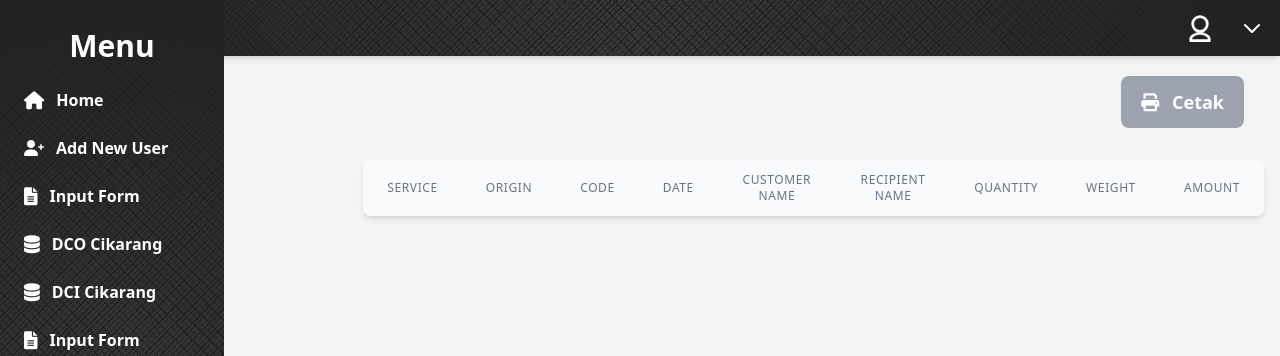
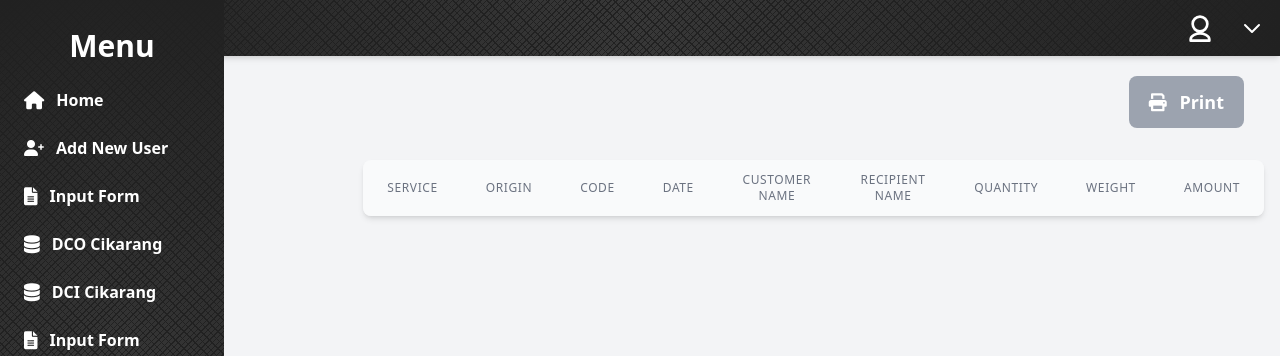
Before and after one commit to Zaidaan31/PKL, a PHP site: page /data_dci_bgr.php in a window 1280 px wide. Shown: the top 356 px of the page. Run offline with PHP 8.4, Linux system fonts and the light colour scheme; the visitor is signed in with stand-in values (Sample User, id 1); data that the repository does not hold is empty; some libraries are stand-ins or nearby versions.

Commit message:
new small update

```diff
--- a/data_dci_bgr.php
+++ b/data_dci_bgr.php
@@ -126,7 +126,7 @@ if ($total_results > 0) {
                 <a href="cetak_dci_bgr.php"
                     class="bg-gray-400 text-white my-3 mx-5 px-4 py-2 text-sm tex rounded-lg hover:opacity-75 lg:py-3 lg:px-5 lg:text-lg  transition duration-300">
                     <i class="fas fa-print mr-2"></i>
-                    <span class="font-bold">Cetak</span>
+                    <span class="font-bold">Print</span>
                 </a>
             </div>
             <div class="bg-white shadow-md rounded-lg scrollbar-custom overflow-x-auto">
--- a/data_dci_bks.php
+++ b/data_dci_bks.php
@@ -126,7 +126,7 @@ if ($total_results > 0) {
                 <a href="cetak_dci_bks.php"
                     class="bg-gray-400 text-white my-3 mx-5 px-4 py-2 text-sm tex rounded-lg hover:opacity-75 lg:py-3 lg:px-5 lg:text-lg  transition duration-300">
                     <i class="fas fa-print mr-2"></i>
-                    <span class="font-bold">Cetak</span>
+                    <span class="font-bold">Print</span>
                 </a>
             </div>
             <div class="bg-white shadow-md rounded-lg scrollbar-custom overflow-x-auto">
--- a/data_dci_ckr.php
+++ b/data_dci_ckr.php
@@ -126,7 +126,7 @@ if ($total_results > 0) {
                 <a href="cetak_dci_ckr.php"
                     class="bg-gray-400 text-white my-3 mx-5 px-4 py-2 text-sm tex rounded-lg hover:opacity-75 lg:py-3 lg:px-5 lg:text-lg  transition duration-300">
                     <i class="fas fa-print mr-2"></i>
-                    <span class="font-bold">Cetak</span>
+                    <span class="font-bold">Print</span>
                 </a>
             </div>
             <div class="bg-white shadow-md rounded-lg scrollbar-custom overflow-x-auto">
--- a/data_dci_dpk.php
+++ b/data_dci_dpk.php
@@ -126,7 +126,7 @@ if ($total_results > 0) {
                 <a href="cetak_dci_dpk.php"
                     class="bg-gray-400 text-white my-3 mx-5 px-4 py-2 text-sm tex rounded-lg hover:opacity-75 lg:py-3 lg:px-5 lg:text-lg  transition duration-300">
                     <i class="fas fa-print mr-2"></i>
-                    <span class="font-bold">Cetak</span>
+                    <span class="font-bold">Print</span>
                 </a>
             </div>
             <div class="bg-white shadow-md rounded-lg scrollbar-custom overflow-x-auto">
--- a/data_dci_jkt.php
+++ b/data_dci_jkt.php
@@ -126,7 +126,7 @@ if ($total_results > 0) {
                 <a href="cetak_dci_jkt.php"
                     class="bg-gray-400 text-white my-3 mx-5 px-4 py-2 text-sm tex rounded-lg hover:opacity-75 lg:py-3 lg:px-5 lg:text-lg  transition duration-300">
                     <i class="fas fa-print mr-2"></i>
-                    <span class="font-bold">Cetak</span>
+                    <span class="font-bold">Print</span>
                 </a>
             </div>
             <div class="bg-white shadow-md rounded-lg scrollbar-custom overflow-x-auto">
--- a/data_dci_tgr.php
+++ b/data_dci_tgr.php
@@ -126,7 +126,7 @@ if ($total_results > 0) {
                 <a href="cetak_dci_tgr.php"
                     class="bg-gray-400 text-white my-3 mx-5 px-4 py-2 text-sm tex rounded-lg hover:opacity-75 lg:py-3 lg:px-5 lg:text-lg  transition duration-300">
                     <i class="fas fa-print mr-2"></i>
-                    <span class="font-bold">Cetak</span>
+                    <span class="font-bold">Print</span>
                 </a>
             </div>
             <div class="bg-white shadow-md rounded-lg scrollbar-custom overflow-x-auto">
--- a/data_dco_bgr.php
+++ b/data_dco_bgr.php
@@ -115,7 +115,7 @@ if ($total_results > 0) {
                 <a href="cetak_dco_bgr.php"
                     class="bg-gray-400 text-white my-3 mx-5 px-4 py-2 text-sm tex rounded-lg hover:opacity-75 lg:py-3 lg:px-5 lg:text-lg  transition duration-300">
                     <i class="fas fa-print mr-2"></i>
-                    <span class="font-bold">Cetak</span>
+                    <span class="font-bold">Print</span>
                 </a>
             </div>
             <div class="bg-white shadow-md rounded-lg scrollbar-custom overflow-x-auto">
--- a/data_dco_bks.php
+++ b/data_dco_bks.php
@@ -115,7 +115,7 @@ if ($total_results > 0) {
                 <a href="cetak_dco_bks.php"
                     class="bg-gray-400 text-white my-3 mx-5 px-4 py-2 text-sm tex rounded-lg hover:opacity-75 lg:py-3 lg:px-5 lg:text-lg  transition duration-300">
                     <i class="fas fa-print mr-2"></i>
-                    <span class="font-bold">Cetak</span>
+                    <span class="font-bold">Print</span>
                 </a>
             </div>
             <div class="bg-white shadow-md rounded-lg scrollbar-custom overflow-x-auto">
--- a/data_dco_ckr.php
+++ b/data_dco_ckr.php
@@ -116,7 +116,7 @@ if ($total_results > 0) {
                 <a href="cetak_dco_ckr.php"
                     class="bg-gray-400 text-white my-3 mx-5 px-4 py-2 text-sm tex rounded-lg hover:opacity-75 lg:py-3 lg:px-5 lg:text-lg  transition duration-300">
                     <i class="fas fa-print mr-2"></i>
-                    <span class="font-bold">Cetak</span>
+                    <span class="font-bold">Print</span>
                 </a>
             </div>
             <div class="bg-white shadow-md rounded-lg scrollbar-custom overflow-x-auto">
--- a/data_dco_dpk.php
+++ b/data_dco_dpk.php
@@ -115,7 +115,7 @@ if ($total_results > 0) {
                 <a href="cetak_dco_dpk.php"
                     class="bg-gray-400 text-white my-3 mx-5 px-4 py-2 text-sm tex rounded-lg hover:opacity-75 lg:py-3 lg:px-5 lg:text-lg  transition duration-300">
                     <i class="fas fa-print mr-2"></i>
-                    <span class="font-bold">Cetak</span>
+                    <span class="font-bold">Print</span>
                 </a>
             </div>
             <div class="bg-white shadow-md rounded-lg scrollbar-custom overflow-x-auto">
--- a/data_dco_jkt.php
+++ b/data_dco_jkt.php
@@ -115,7 +115,7 @@ if ($total_results > 0) {
                 <a href="cetak_dco_jkt.php"
                     class="bg-gray-400 text-white my-3 mx-5 px-4 py-2 text-sm tex rounded-lg hover:opacity-75 lg:py-3 lg:px-5 lg:text-lg  transition duration-300">
                     <i class="fas fa-print mr-2"></i>
-                    <span class="font-bold">Cetak</span>
+                    <span class="font-bold">Print</span>
                 </a>
             </div>
             <div class="bg-white shadow-md rounded-lg scrollbar-custom overflow-x-auto">
--- a/data_dco_tgr.php
+++ b/data_dco_tgr.php
@@ -115,7 +115,7 @@ if ($total_results > 0) {
                 <a href="cetak_dco_tgr.php"
                     class="bg-gray-400 text-white my-3 mx-5 px-4 py-2 text-sm tex rounded-lg hover:opacity-75 lg:py-3 lg:px-5 lg:text-lg  transition duration-300">
                     <i class="fas fa-print mr-2"></i>
-                    <span class="font-bold">Cetak</span>
+                    <span class="font-bold">Print</span>
                 </a>
             </div>
             <div class="bg-white shadow-md rounded-lg scrollbar-custom overflow-x-auto">
```
